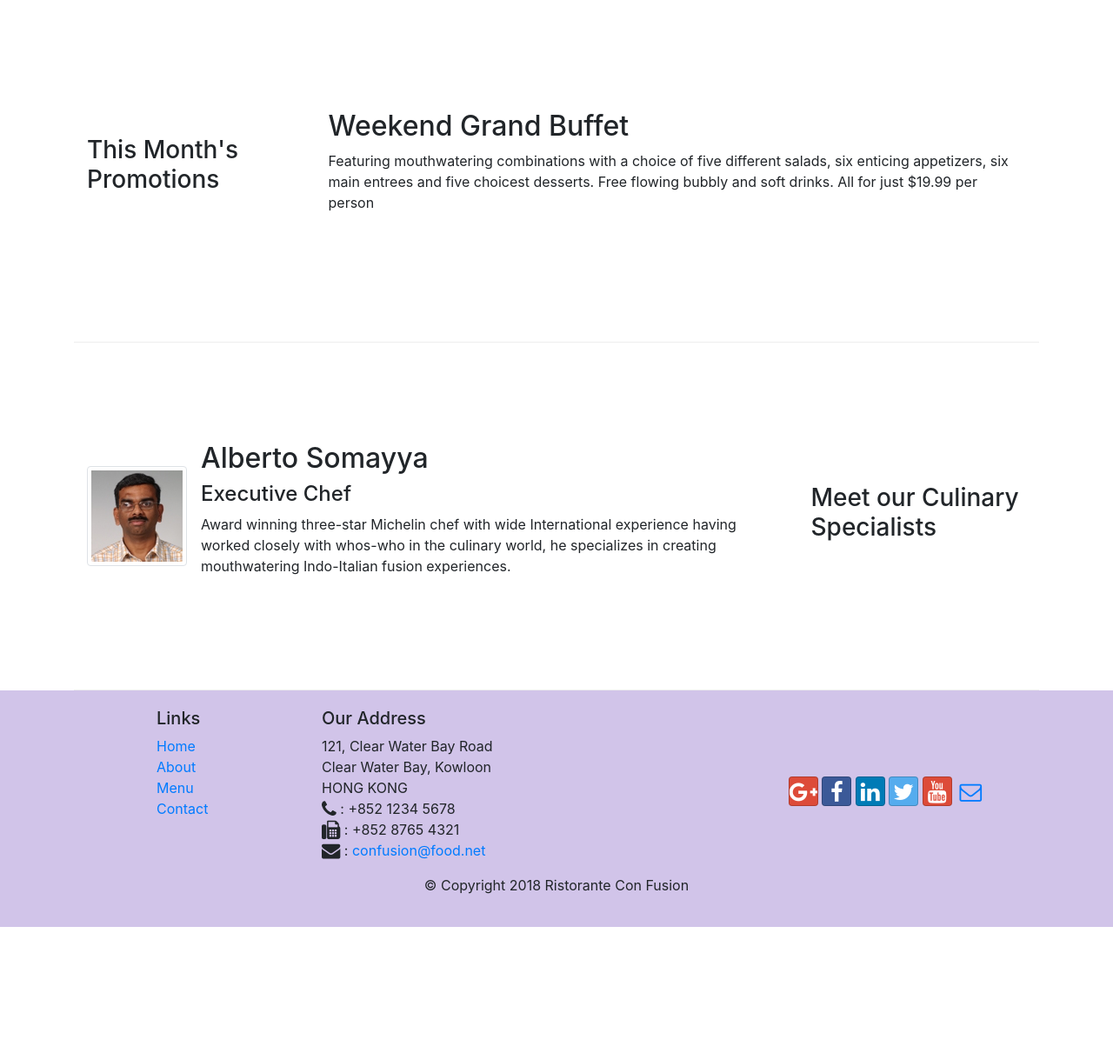
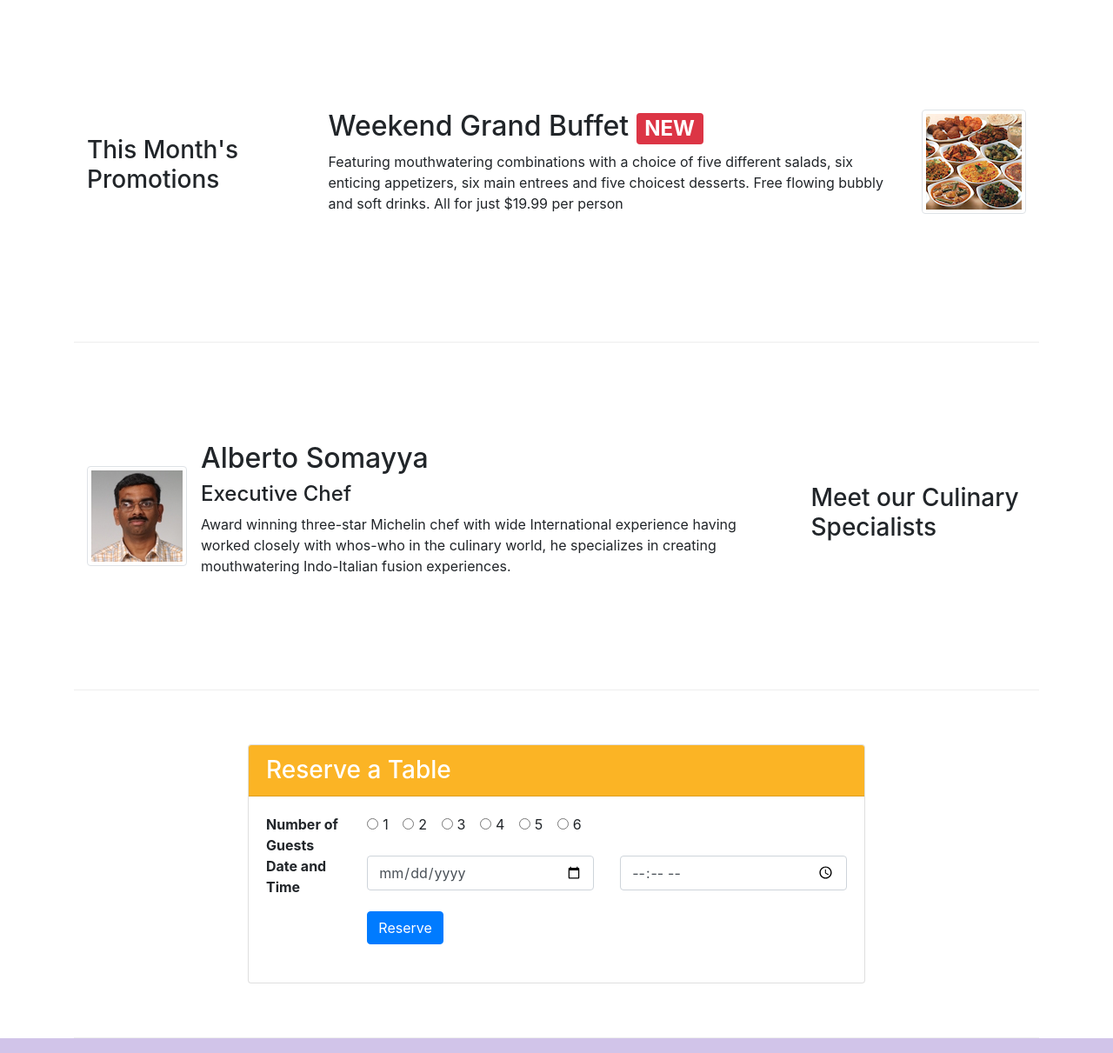
Before and after one commit to Nicokkam/Bootstrap-Learning, a website: page index.html in a window 1280 px wide. Shown: the part 740-1951 px from the top of the page at 87% size. Before the commit the page ends 1806 px from the top, so only its background shows below. Drawn offline with nearby package versions, Linux system fonts and the light colour scheme.

Commit message:
Second Assignment

```diff
--- a/css/styles.css
+++ b/css/styles.css
@@ -37,3 +37,7 @@
 .navbar-dark {
    background-color: #512DA8;
 }
+
+.btn-third {
+  background: #FBB425;
+}
--- a/index.html
+++ b/index.html
@@ -37,22 +37,43 @@
             <span class="navbar-toggler-icon"></span>
         </button>
     </nav>
-
+    <!--  -->
+    <!-- <header class="jumbotron">
+        <div class="container d-flex h-100">
+            <div class="row align-items-center justify-content-center">
+                <div class="col-12 col-sm-6 mx-auto align-self-center">
+                    <h1>Ristorante con Fusion</h1>
+                    <p>We take inspiration from the World's best cuisines, and create a unique fusion experience. Our
+                        lipsmacking creations will tickle your culinary senses!</p>
+                </div>
+                <div class="col-12 col-sm-3 align-self-center my-auto">
+                    <img src="img/logo.png" class="img-fluid">
+                </div>
+                <div class="col-12 col-sm-3 align-self-center mx-auto">
+                    <button type="submit" class="btn btn-sm btn-third">Reserve</button>
+                </div>
+            </div>
+        </div>
+    </header> -->
     <header class="jumbotron">
         <div class="container">
-            <div class="row row-header">
+            <div class="row">
                 <div class="col-12 col-sm-6">
                     <h1>Ristorante con Fusion</h1>
                     <p>We take inspiration from the World's best cuisines, and create a unique fusion experience. Our
                         lipsmacking creations will tickle your culinary senses!</p>
                 </div>
-                <div class="col-12 col-sm align-self-center">
-                    <img src="img/logo.png" class="img-fluid">
+                <div class="col-12 col-sm-3 align-self-center">
+                    <img src="img/logo.png" class="img-fluid mx-auto d-block">
+                </div>
+                <div class="col-12 col-sm-3 align-self-center">
+                    <button type="button" class="btn btn-sm btn-block btn-third">Reserve Table</button>
                 </div>
             </div>
         </div>
     </header>
 
+    <!--  -->
     <div class="container">
         <div class="row row-content align-items-center">
             <div class="col-12 col-sm-4 order-sm-last col-md-3">
@@ -62,7 +83,8 @@
                 <div class="media">
                     <img src="img/uthappizza.png" alt="uthappizza" class="d-flex mr-3 img-thumbnail align-items-center">
                     <div class="media-body">
-                        <h2 class="mt-0">Uthappizza <span class="badge badge-danger">HOT</span> <span class="badge badge-pill badge-secondary">$4,99</span></h2>
+                        <h2 class="mt-0">Uthappizza <span class="badge badge-danger">HOT</span> <span
+                                class="badge badge-pill badge-secondary">$4,99</span></h2>
                         <p class="d-none d-sm-block"> A unique combination of Indian Uthappam (pancake) and Italian
                             pizza,
                             topped with Cerignola olives,
@@ -74,15 +96,22 @@
 
 
         <div class="row row-content align-items-center">
-            <div class="col-12 col-sm-4 col-md-3">
+            <div class="col-12 col-sm-4 order-sm-first col-md-3">
                 <h3>This Month's Promotions</h3>
             </div>
-            <div class="col col-sm col-md">
-                <h2>Weekend Grand Buffet</h2>
-                <p class="d-none d-sm-block">Featuring mouthwatering combinations with a choice of five different
-                    salads, six enticing appetizers,
-                    six main entrees and five choicest desserts. Free flowing bubbly and soft drinks. All for just
-                    $19.99 per person </p>
+            <div class="col col-sm order-sm-last col-md">
+                <div class="media">
+                    <div class="media-body">
+                        <h2 class="mt-0">Weekend Grand Buffet <span class="badge badge-danger">NEW</span></h2>
+                        <p class="d-none d-sm-block">Featuring mouthwatering combinations with a choice of five
+                            different
+                            salads, six enticing appetizers,
+                            six main entrees and five choicest desserts. Free flowing bubbly and soft drinks. All for
+                            just
+                            $19.99 per person </p>
+                    </div>
+                    <img src="img/buffet.png" alt="buffet" class="d-flex ml-3 img-thumbnail align-items-center">
+                </div>
             </div>
         </div>
 
@@ -105,6 +134,72 @@
                 </div>
             </div>
         </div>
+        <div class="row row-content align-items-center ">
+            <div class="col-8 mx-auto">
+                <div class="card">
+                    <h3 class="card-header btn-third text-white">Reserve a Table</h3>
+                    <div class="card-body">
+                        <dl class="row mb-0">
+                            <dt class="col-12 col-md-4 col-xl-2">Number of Guests</dt>
+                            <dd class="col-12 col-md-8 col-xl-10">
+                                <div class="form-check-inline">
+                                    <label class="form-check-label">
+                                        <input type="radio" class="form-check-input" name="optradio">1
+                                    </label>
+                                </div>
+                                <div class="form-check-inline">
+                                    <label class="form-check-label">
+                                        <input type="radio" class="form-check-input" name="optradio">2
+                                    </label>
+                                </div>
+                                <div class="form-check-inline">
+                                    <label class="form-check-label">
+                                        <input type="radio" class="form-check-input" name="optradio">3
+                                    </label>
+                                </div>
+                                <div class="form-check-inline">
+                                    <label class="form-check-label">
+                                        <input type="radio" class="form-check-input" name="optradio">4
+                                    </label>
+                                </div>
+                                <div class="form-check-inline">
+                                    <label class="form-check-label">
+                                        <input type="radio" class="form-check-input" name="optradio">5
+                                    </label>
+                                </div>
+                                <div class="form-check-inline">
+                                    <label class="form-check-label">
+                                        <input type="radio" class="form-check-input" name="optradio">6
+                                    </label>
+                                </div>
+                            </dd>
+                            <dt class="col-12 col-md-4 col-xl-2">Date and Time</dt>
+                            <dd class="col-12 col-md-8 col-xl-10">
+                                <div class="form-group row">
+                                    <div class="col-12 col-md-6">
+                                        <input type="date" class="form-control" id="date" name="date"
+                                            placeholder="Date">
+                                    </div>
+                                    <div class="col-12 col-md-6">
+                                        <input type="time" class="form-control" id="time" name="time"
+                                            placeholder="Time">
+                                    </div>
+                                </div>
+                            </dd>
+                            <dt class="col-12 col-md-4 col-xl-2"></dt>
+                            <dd class="col-12 col-md-8 col-xl-10">
+                                <div class="form-group row card-btn">
+                                    <div class="col-md-8">
+                                        <button type="submit" class="btn btn-primary">Reserve</button>
+                                    </div>
+                                </div>
+                            </dd>
+                        </dl>
+                    </div>
+                </div>
+            </div>
+        </div>
+    </div>
     </div>
 
     <footer class="footer">
```
